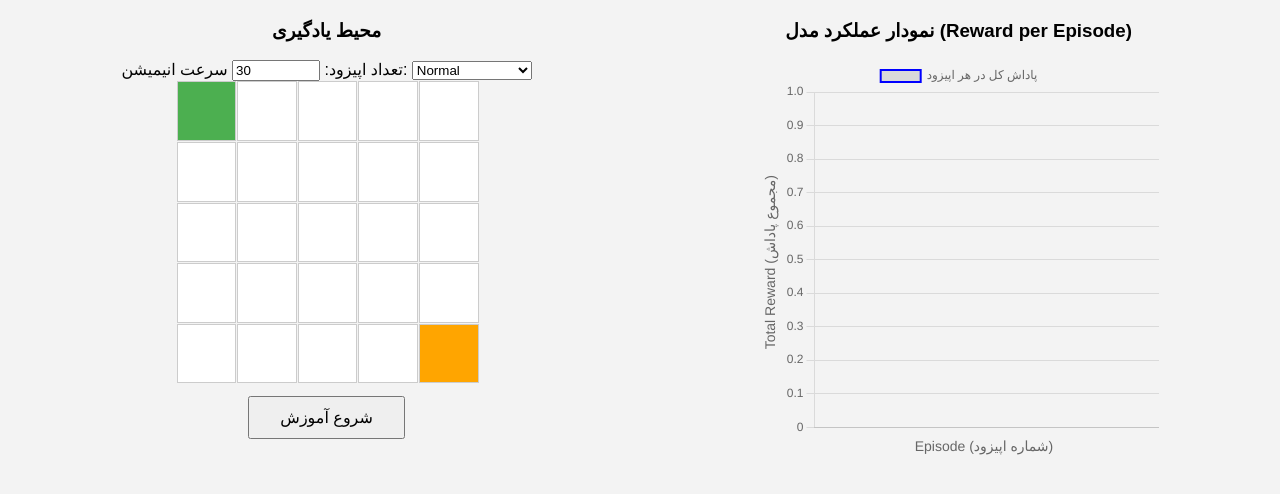
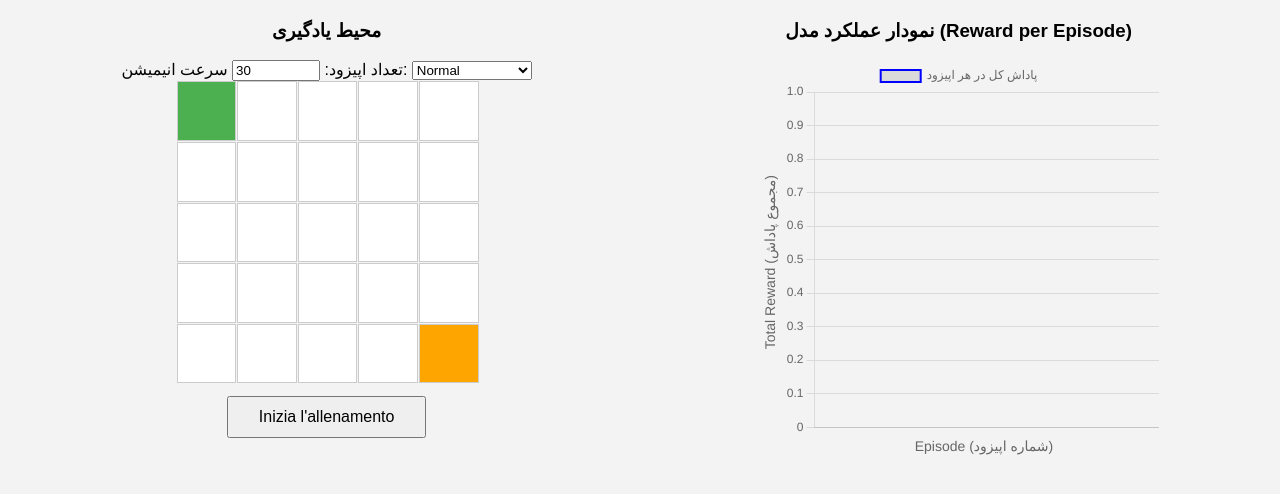
Before and after one commit to omidshz100/JS, a plain HTML site: page New/index.html in a window 1280 px wide. Shown: the part 80-574 px from the top of the page. Drawn offline with nearby package versions, Linux system fonts and the light colour scheme.

Commit message:
Update index.html

```diff
--- a/New/index.html
+++ b/New/index.html
@@ -23,7 +23,7 @@
 </select>
 
         <div id="grid"></div>
-        <button id="startBtn">شروع آموزش</button>
+        <button id="startBtn">Inizia l'allenamento</button>
     </div>
 
     <div>
```
